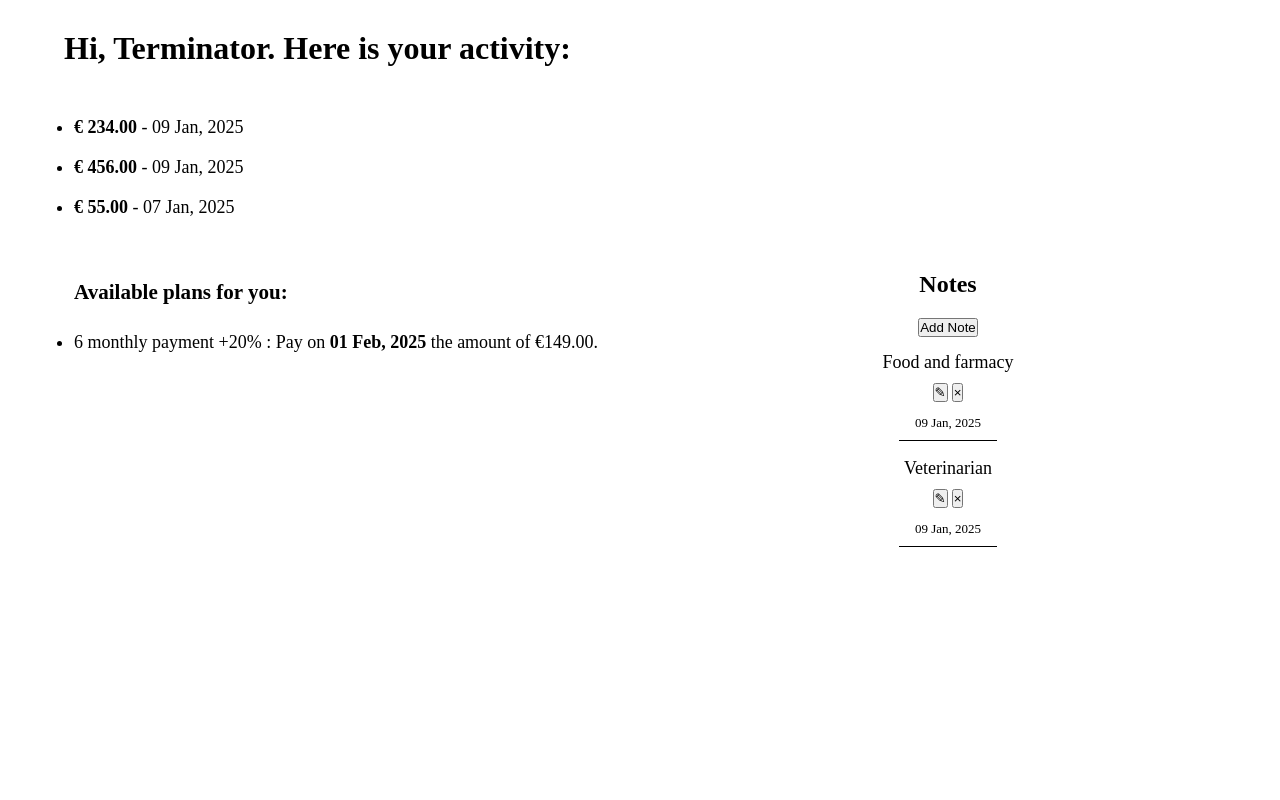
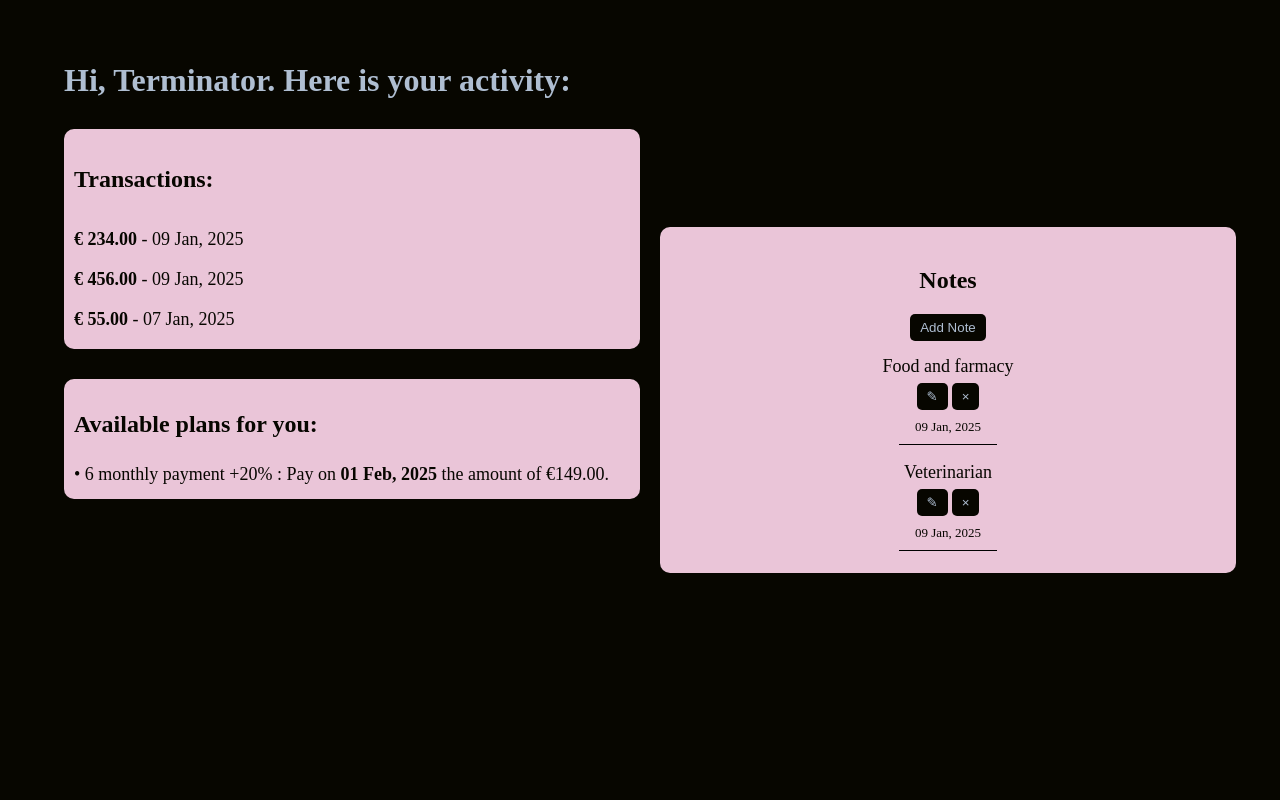
Before and after one commit to mariaciceri/test-db, a Django app: page / in a window 1280 px wide. Run offline with Django 4.2, Linux system fonts and the light colour scheme; data comes from the database, SQL or seed files in the repository.

Commit message:
style page

```diff
--- a/collections_app/templates/collections/index.html
+++ b/collections_app/templates/collections/index.html
@@ -13,7 +13,8 @@
     <div class="transactions-and-plans">
         <h1>Hi, {{ customer.name }}. Here is your activity:</h1>
         <div class="transactions">
-            <ul>
+            <h2 class="transactions-display"><span class="plus">+</span> Transactions:</h2>
+            <ul class="transactions-list">
                 {% for transaction in transactions %}
                 <li>
                     <div>
@@ -26,12 +27,12 @@
             </ul>
         </div>
         <div class="plans">
-            <ul>
-                <h3>Available plans for you:</h3>
+            <h2 class="plans-display"><span class="plus">+</span> Available plans for you: </h2>
+            <ul class="plans-list">
                 {% for plan in plans %}
                 <li>
                     <div>
-                        <p>{{ plan.payment_plan}} : Pay on <strong>{{ plan.payment_date|date:"d M, Y" }}</strong> the
+                        <p>• {{ plan.payment_plan}} : Pay on <strong>{{ plan.payment_date|date:"d M, Y" }}</strong> the
                             amount of
                             €{{ plan.payment_amount }}.</p>
                     </div>
@@ -42,11 +43,11 @@
     </div>
     <div class="notes">
         <div class="centralized-notes">
-            <h2>Notes</h2>
-            <div>
+            <h2 class="notes-display"><span class="plus">+</span> Notes</h2>
+            <div class="notes-accordion">
                 <button class="add-note">Add Note</button>
             </div>
-            <ul class="list-item">
+            <ul class="notes-accordion">
                 {% for note in notes %}
                 <li id="note-{{ note.id }}">
                     <div class="note">
@@ -69,8 +70,9 @@
             </ul>
         </div>
         <aside>
+            <div class="overlay hidden"></div>
             <div class="popup hidden">
-                <button class="close-popup">X</button>
+                <button class="close-popup">&times;</button>
                 <form method="POST" id="note-form">
                     {% csrf_token %}
                     <textarea name="note" id="note" cols="30" rows="10" placeholder="Write your note here!"
@@ -78,13 +80,6 @@
                     <button class="submit-note">Save</button>
                 </form>
             </div>
-        </aside>
-        <aside>
-            {% if messages %}
-            {% for message in messages %}
-            <p class="alert">{{ message }} <span class="confirm">Ok</span></p>
-            {% endfor %}
-            {% endif %}
         </aside>
     </div>
 
--- a/static/css/style.css
+++ b/static/css/style.css
@@ -1,8 +1,13 @@
-
+:root {
+    --primary-color: #070600;
+    --secondary-color: #EAC5D8;
+    --tertiary-color: #AFBED1;
+}
 /* General Styles */
 * {
     margin: 0;
     padding: 0;
+    color: var(--primary-color);
 }
 
 body {
@@ -11,6 +16,9 @@ body {
     align-items: center;
     height: 100vh;
     width: auto;
+    max-width: 1300px;
+    margin: 0 auto;
+    background-color: var(--primary-color);
 }
 
 hr {
@@ -23,15 +31,44 @@ hr {
 
 h1 {
     padding: 30px 0;
+    margin-top: 2rem;
     align-self: flex-start;
+    color: var(--tertiary-color);
 }
 
 h2 {
     padding: 20px 0;
+    font-size: x-large;
 }
 
-h3 {
-    padding-bottom: 20px;
+.plus {
+        display: none;
+}
+
+/* Buttons */
+button {
+    padding: 5px 10px;
+    background-color: var(--primary-color);
+    color: var(--tertiary-color);
+    width: auto;
+    height: 2em;
+    border: none;
+    border-radius: 5px;
+    cursor: pointer;
+}
+
+.close-popup {
+    position: absolute;
+    top: -18px;
+    right: 2px;
+    padding: 0;
+    font-size: xx-large;
+    background-color: transparent;
+    color: var(--primary-color);
+}
+
+.submit-note {
+    margin-top: 10px;
 }
 
 /* Information layout */
@@ -48,19 +85,28 @@ h3 {
     line-height: 40px;
     padding: 10px;
     margin-bottom: 30px;
+    background-color: var(--secondary-color);
+    border-radius: 10px;
 }
 
+/* Plans layout */
 .plans {
     font-size: large;
     line-height: 30px;
     padding: 10px;
+    background-color: var(--secondary-color);
+    border-radius: 10px;
 }
 
+/* Notes Layout */
 .notes {
     width: 45%;
     max-height: 80vh;
     overflow-y: auto;
     box-sizing: border-box;
+    background-color: var(--secondary-color);
+    border-radius: 10px;
+    padding: 20px 10px;
 }
 
 .centralized-notes {
@@ -88,16 +133,8 @@ h3 {
     font-size: small;
 }
 
-.list-item {
+ul {
     list-style-type: none;
-}
-
-.alert {
-    display: block;
-}
-
-.confirm {
-    cursor: pointer;
 }
 
 /* Popup window */
--- a/static/js/notes.js
+++ b/static/js/notes.js
@@ -4,10 +4,12 @@ $(document).ready(function () {
         $("#note").val("");
         $("#note-form").attr("action", "/");
         $(".popup").removeClass("hidden").addClass("show");
+        $(".overlay").removeClass("hidden").addClass("show");
     });
 
     $(".close-popup").click(function () {
         $(".popup").removeClass("show").addClass("hidden");
+        $(".overlay").removeClass("show").addClass("hidden");
     });
 
     $(".confirm").click(function () {
@@ -22,8 +24,8 @@ $(document).ready(function () {
 
         $("#note").val(noteText)
         $(".popup").removeClass("hidden").addClass("show");
+        $(".overlay").removeClass("hidden").addClass("show");
         $("#note-form").attr("action", `/edit_note/${noteId}`);
-        $(".popup").removeClass("hidden").addClass("show");
     });
 
     $("#note-form").submit(function (e) {
@@ -47,6 +49,7 @@ $(document).ready(function () {
 
                         $(`#note-${noteId} p`).text(updatedNote);
                         $(".popup").removeClass("show").addClass("hidden");
+                        $(".overlay").removeClass("show").addClass("hidden");
                     }
                 }
             }, "json"
@@ -69,4 +72,33 @@ $(document).ready(function () {
             }, "json"
         )
     });
+
+    function checkScreenSize() {
+        if ($(window).width() <= 768) {
+            $(".transactions-display").off("click").click(function () {
+                $(".transactions-list").toggle("slow");
+            });
+
+            $(".plans-display").off("click").click(function () {
+                $(".plans-list").toggle("slow");
+            });
+
+            $(".notes-display").off("click").click(function () {
+                $(".notes-accordion").toggle("slow");
+            });
+        }
+        else {
+            $(".transactions-list").show("slow");
+            $(".plans-list").show("slow");
+            $(".notes-accordion").show("slow");
+
+            $(".transactions-display").off("click");
+            $(".plans-display").off("click");
+            $(".notes-display").off("click");
+        }
+    }
+
+    checkScreenSize();
+    $(window).resize(checkScreenSize);
+
 });
```
Also changed, not shown: other parts of static/css/style.css (+89 -15 lines).
